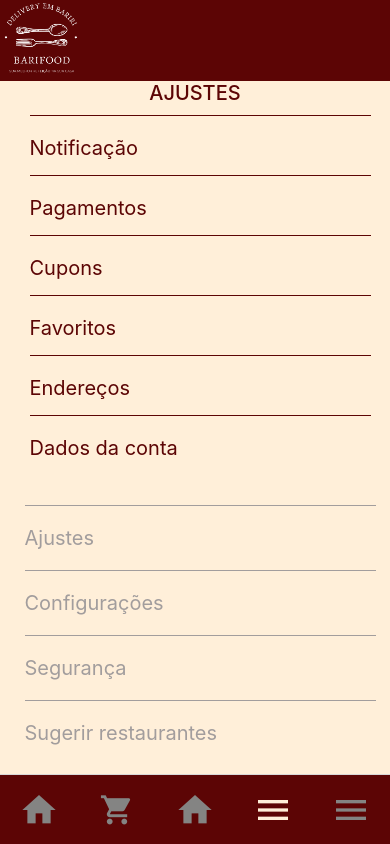
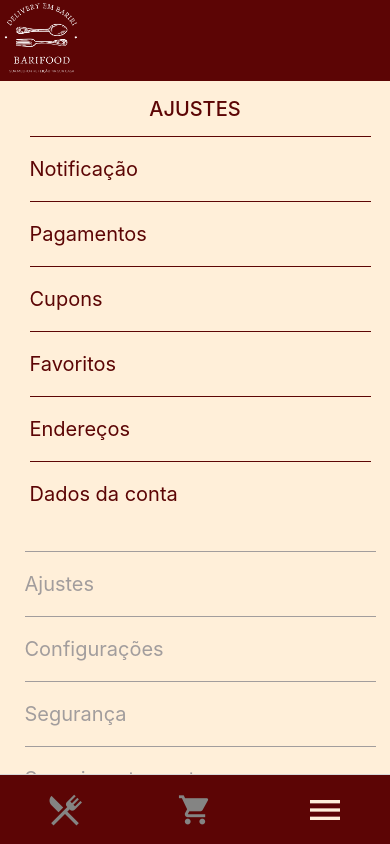
Before and after one commit to fefeborges/Barifood, a React Native app: screen /Ajustes in a window 390 px wide. Built offline with nearby package versions, Linux system fonts and the light colour scheme.

Commit message:
Merge com a master

```diff
--- a/App.js
+++ b/App.js
@@ -46,7 +46,7 @@ export default function App() {
           options={{
             tabBarLabel: '',
             tabBarIcon: ({ color, size }) => (
-              <MaterialCommunityIcons name='home' color={color} size={40} />
+              <MaterialCommunityIcons name='silverware-variant' color={color} size={40} />
             ),
           }}
         />
@@ -59,15 +59,7 @@ export default function App() {
               <MaterialCommunityIcons name='cart' color={color} size={35} />),
           }}
         />
-        <Tab.Screen
-          name="Compra"
-          component={Compra}
-          options={{
-            tabBarLabel: '',
-            tabBarIcon: ({ color, size }) => (
-              <MaterialCommunityIcons name='home' color={color} size={40} />),
-          }}
-        />
+
         <Tab.Screen
           name="Ajustes"
           component={Ajustes}
@@ -77,15 +69,7 @@ export default function App() {
               <MaterialCommunityIcons name='menu' color={color} size={40} />),
           }}
         />
-         <Tab.Screen
-          name="Mapa"
-          component={Mapa}
-          options={{
-            tabBarLabel: '',
-            tabBarIcon: ({ color, size }) => (
-              <MaterialCommunityIcons name='menu' color={color} size={40} />),
-          }}
-        />
+
       </Tab.Navigator>
     </NavigationContainer>
   );
--- a/src/Ajustes.js
+++ b/src/Ajustes.js
@@ -33,7 +33,8 @@ const css = StyleSheet.create({
         fontWeight: "500",
         textAlign: "center",
         fontSize: 20,
-        color:"#5C0505"
+        color:"#5C0505",
+        marginTop: 8
      },
      boxInfo: {
         width: "90%",
@@ -41,7 +42,7 @@ const css = StyleSheet.create({
      },
      info:{
         fontSize: 20,
-        marginTop: 10,
+        marginTop: 15,
         margin: 5,
         color:"#5C0505",
         borderTopWidth: 1,
--- a/src/Cadastro.js
+++ b/src/Cadastro.js
@@ -48,6 +48,7 @@ const css = StyleSheet.create({
         alignItems: "center"
     },
     titulo: {
+        fontWeight: "500",
         fontSize: 20,
         color: "#5C0505",
         marginTop: 15,
--- a/src/Cardapio.js
+++ b/src/Cardapio.js
@@ -80,8 +80,8 @@ export default function Cardapio({setExibe, setCompra}) {
             <TouchableOpacity onPress={() => { setCompra( true ); setExibe( false ); } } style={css.compra}>
                 <Text style={css.texto}>Continuar Compra</Text>
             </TouchableOpacity>
-            <TouchableOpacity onPress={() => { setCompra( false ); setExibe( false ); } } style={css.compra}>
-                <Text style={css.texto}>Voltar</Text>
+            <TouchableOpacity onPress={() => { setCompra( false ); setExibe( false ); } } style={css.voltar}>
+                <Text style={css.texto3}>Voltar</Text>
             </TouchableOpacity>
         </View>
     )
@@ -93,10 +93,12 @@ const css = StyleSheet.create({
         alignItems: "center",
     },
     titulo: {
+        fontWeight: "500",
         fontSize: 20,
         color: "#5C0505",
         marginLeft: 10,
-        marginBottom: 10
+        marginBottom: 10,
+        marginTop: 15
     },
     box: {
         backgroundColor: "white",
@@ -143,6 +145,22 @@ const css = StyleSheet.create({
         color:"#FFEFD9",
         textAlign:"center",
         fontSize: 15
+    },
+    texto3:{
+        alignSelf:"center",
+        marginTop: 6,
+        fontSize: 18
+    },
+    voltar:{
+        marginTop: 20,
+        width: "40%",
+        marginTop: 15,
+        backgroundColor: "transparent",
+        height: 40,
+        borderWidth: 2,
+        borderColor: "#5C0505",
+        borderRadius: 10,
+        marginBottom: 20
     }
 
 })
--- a/src/Compra.js
+++ b/src/Compra.js
@@ -48,12 +48,7 @@ export default function Compra({setExibe, setCompra, navigation }) {
     return (
         <ScrollView contentContainerStyle={css.container}>
             <Header />
-            <TouchableOpacity onPress={() => navigation.navigate("Pedidos")} style={css.botao} setExibe={setExibe}>
-                <Text style={css.texto2}>Finalizar Pedido</Text>
-            </TouchableOpacity>
-            <TouchableOpacity style={css.voltar} onPress={ () => { setExibe( false ); setCompra( false ); } }>
-                <Text style={css.texto}>Voltar</Text>
-            </TouchableOpacity>
+
             <Text style={css.titulo}>COMPRA</Text>
             <View style={css.box}>
                 <Image style={css.imagem} source={require("../assets/d'vitto.png")} />
@@ -83,9 +78,14 @@ export default function Compra({setExibe, setCompra, navigation }) {
                     <View style={css.select}>
                         <Select />
                     </View>
-
                 </View>
             </View>
+            <TouchableOpacity onPress={() => navigation.navigate("Pedidos")} style={css.botao} setExibe={setExibe}>
+                <Text style={css.texto2}>Finalizar Pedido</Text>
+            </TouchableOpacity>
+            <TouchableOpacity style={css.voltar} onPress={ () => { setExibe( false ); setCompra( false ); } }>
+                <Text style={css.texto}>Voltar</Text>
+            </TouchableOpacity>
         </ScrollView>
     )
 }
@@ -96,6 +96,7 @@ const css = StyleSheet.create({
         alignItems: "center",
     },
     titulo: {
+        fontWeight: "500",
         fontSize: 20,
         color: "#5C0505",
         marginTop: 15,
@@ -123,7 +124,6 @@ const css = StyleSheet.create({
         borderRadius: 10,
         borderWidth: 1,
         borderColor: "#5C0505",
-        marginBottom: 50
     },
     inputcupom: {
         width: "50%",
@@ -190,7 +190,7 @@ const css = StyleSheet.create({
         marginLeft: 20
     },
     botao: {
-        marginTop: 25,
+        marginTop: 20,
         width: "90%",
         marginTop: 25,
         backgroundColor: "#8E0606",
--- a/src/Home.js
+++ b/src/Home.js
@@ -110,6 +110,7 @@ const css = StyleSheet.create({
         backgroundColor: "#FFEFD9"
     },
     titulo: {
+        fontWeight: "500",
         fontSize: 20,
         color: "#5C0505",
         marginTop: 15,
--- a/src/Mapa.js
+++ b/src/Mapa.js
@@ -1,4 +1,4 @@
-import { View, Text, StyleSheet, Image, Button} from "react-native";
+import { View, Text, StyleSheet, Image, Button, TouchableOpacity} from "react-native";
 import Header from "./components/Header";
 
 export default function Mapa({setExibe})
@@ -6,7 +6,9 @@ export default function Mapa({setExibe})
         return(
                 <View style={css.container}>
                     <Header />
-                    <Button title="voltar" onPress={ () => { setExibe( false ); } } />
+                    <TouchableOpacity style={css.voltar} onPress={ () => { setExibe( false ); } }>
+                        <Text style={css.texto}>Voltar</Text>
+                    </TouchableOpacity>
                     <Image style={css.imagem} source={require("../assets/mapa.png")} />
 
                 </View>
@@ -21,5 +23,16 @@ const css = StyleSheet.create({
         width: "100%",
         height: "100%",
         resizeMode: "cover"
+    },
+    voltar: {
+        backgroundColor: "#5C0505",
+        borderWidth: 1,
+        height: 35
+    },
+    texto: {
+        alignSelf: "center",
+        fontSize: 17,
+        color:  "#FFEFD9",
+        marginTop: 5
     }
 })
--- a/src/Pedidos.js
+++ b/src/Pedidos.js
@@ -49,11 +49,13 @@ const css = StyleSheet.create({
       height: "100%",
     },
     titulo:{
+      fontWeight: "500",
       fontSize: 20,
       color: "#5C0505",
       marginLeft: 10,
       marginBottom: 10,
-      textAlign: "center"
+      textAlign: "center",
+      marginTop: 15
     },
 
 
```
